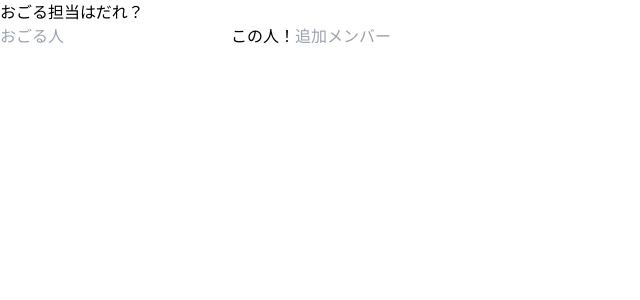
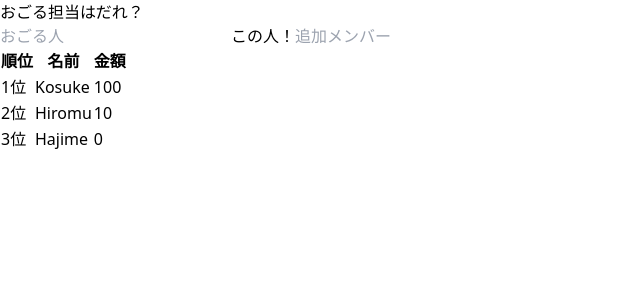
Before and after one commit to Kosuke2000/gochininarimasu, a Next.js app: page / in a window 1280 px wide. Shown: the top 300 px of the page, without its empty margins (0-640 px from the left). Built offline with nearby package versions, Linux system fonts and the light colour scheme.

Commit message:
RankingTableを作成

```diff
--- a/src/pages/components/RankingTable.tsx
+++ b/src/pages/components/RankingTable.tsx
@@ -6,12 +6,17 @@ interface RankingTableItemProps {
   member: Member;
 }
 
-export const RankingTableItem: VFC<RankingTableItemProps> = ({}) => {
+export const RankingTableItem: VFC<RankingTableItemProps> = ({
+  rank,
+  member,
+}) => {
+  const { nickname, paidAmount } = member;
+
   return (
     <tr>
-      <td>１位</td>
-      <td>田中</td>
-      <td>27</td>
+      <td>{rank + 1}位</td>
+      <td>{nickname}</td>
+      <td>{paidAmount}</td>
     </tr>
   );
 };
@@ -20,7 +25,7 @@ interface RankingTableProps {
   members: Member[];
 }
 
-export const RankingTable: VFC<RankingTableProps> = ({}) => {
+export const RankingTable: VFC<RankingTableProps> = ({ members }) => {
   return (
     <table>
       <tr>
@@ -28,21 +33,11 @@ export const RankingTable: VFC<RankingTableProps> = ({}) => {
         <th>名前</th>
         <th>金額</th>
       </tr>
-      <tr>
-        <td>１位</td>
-        <td>田中</td>
-        <td>27</td>
-      </tr>
-      <tr>
-        <td>２位</td>
-        <td>佐藤</td>
-        <td>42</td>
-      </tr>
-      <tr>
-        <td>３位</td>
-        <td>佐藤</td>
-        <td>42</td>
-      </tr>
+      {members.map((member, i) => {
+        return (
+          <RankingTableItem key={member.nickname} member={member} rank={i} />
+        );
+      })}
     </table>
   );
 };
--- a/src/pages/index.tsx
+++ b/src/pages/index.tsx
@@ -1,5 +1,6 @@
 import type { NextPage } from "next";
 import Head from "next/head";
+import { useState } from "react";
 import { SEIDAN_ALL_MEMBERS } from "../types";
 import { RankingTable } from "./components/RankingTable";
 
@@ -11,9 +12,9 @@ import { RankingTable } from "./components/RankingTable";
 
 const Home: NextPage = () => {
   // A: memberをstateで保持する
-
+  const [members, setMembers] = useState([...SEIDAN_ALL_MEMBERS]);
   // X: ソートされたメンバーを定数で宣言する
-
+  const rankedMembers = members.sort((a, b) => b.paidAmount - a.paidAmount);
   // B: モーダルを表示しているかどうかのstateを作成
 
   // A: 名前と金額を受け取り、その名前のmemberに金額分のpaidAmountを上乗せするメソッド
@@ -47,7 +48,7 @@ const Home: NextPage = () => {
         <input type="text" placeholder="追加メンバー" />
 
         {/* X: ソートされたメンバー情報を渡してRankingTableを表示する */}
-
+        <RankingTable members={rankedMembers} />
         {/* B: モーダルを開いている状態ならばモーダルを表示 */}
       </main>
     </div>
--- a/src/types.ts
+++ b/src/types.ts
@@ -5,6 +5,6 @@ export type Member = {
 
 export const SEIDAN_ALL_MEMBERS: Member[] = [
   { nickname: "Hajime", paidAmount: 0 },
-  { nickname: "Hiromu", paidAmount: 0 },
-  { nickname: "Kosuke", paidAmount: 0 },
+  { nickname: "Hiromu", paidAmount: 10 },
+  { nickname: "Kosuke", paidAmount: 100 },
 ];
```
